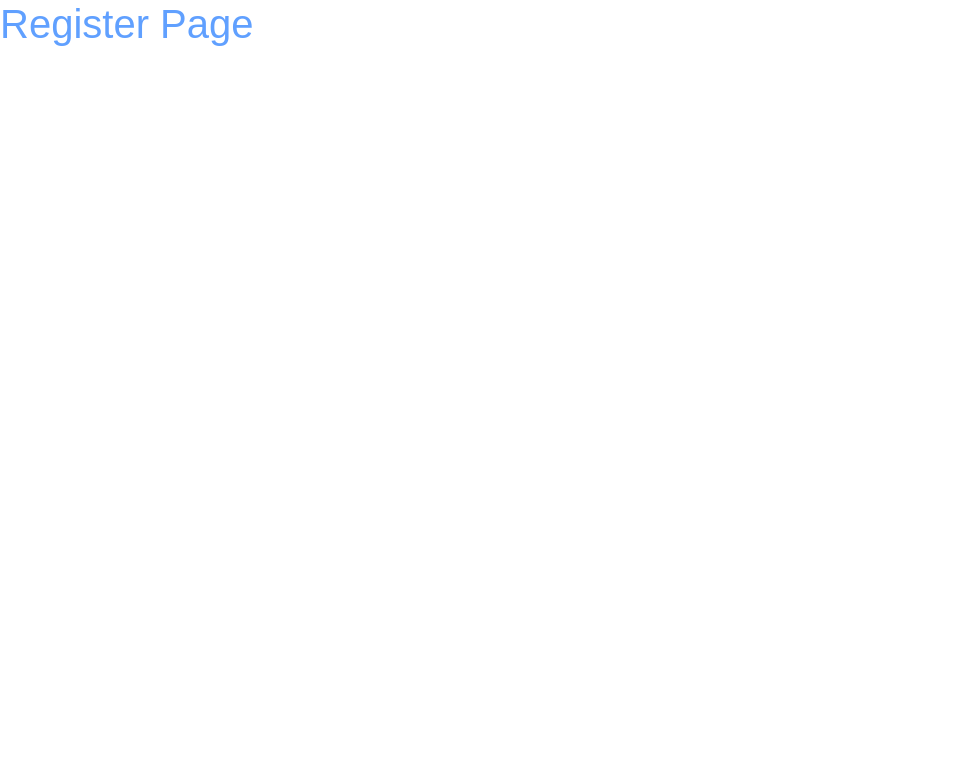
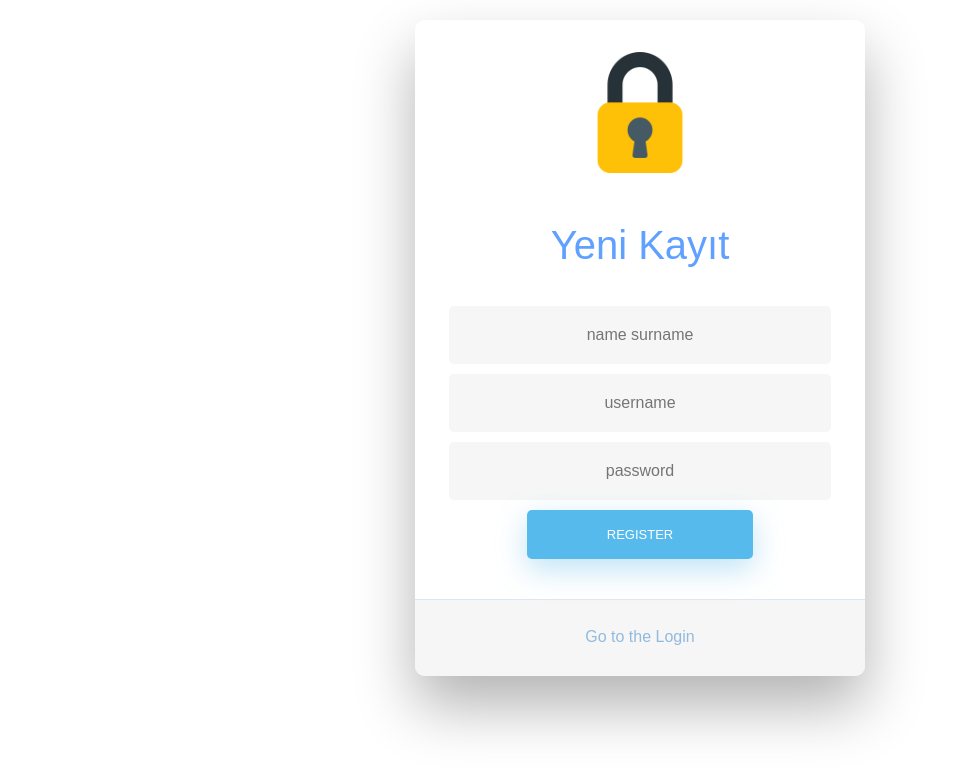
Before and after one commit to bilgejava6/satis, a React (Create React App) app: page /register in a window 1280 px wide. Shown: the top 772 px of the page, without its empty margins (0-953 px from the left). Built offline with nearby package versions, Linux system fonts and the light colour scheme.

Commit message:
öğlen oturumu sonu

```diff
--- /dev/null
+++ b/src/config/RestApis.js
@@ -0,0 +1,10 @@
+const root = 'http://localhost:9090';
+const restApi = {
+    personelUrl : root+ '/personel',
+    urunUrl : root + '/urun'
+};
+/**
+ * Burada tanımını yaptığınız bileşenleri dışarıya açmak istiyorsanız
+ * export etmelisiniz.
+ */
+export default restApi;
--- /dev/null
+++ b/src/config/UserController.js
@@ -0,0 +1,7 @@
+import restApi from "./RestApis";
+const userUrl ={
+    login: restApi.personelUrl + '/login',
+    register: restApi.personelUrl + '/register'
+};
+
+export default userUrl;
--- a/src/pages/Login/Login.js
+++ b/src/pages/Login/Login.js
@@ -4,9 +4,9 @@
     return(
         <div className="wrapper fadeInDown">
             <div id="formContent">
-                <div className="fadeIn first">
-                    <img src="https://www.b-cube.in/wp-content/uploads/2014/05/aditya-300x177.jpg" id="icon" alt="User Icon" />
-                    <h1>Aditya News</h1>
+                <div className="fadeIn first mt-2 p-4">
+                    <img src="/Lock_icon.png" id="icon" alt="User Icon" />
+                    <h1 className='mt-5'>Giriş Yap</h1>
                 </div>
 
                 <form>
@@ -16,7 +16,7 @@
                 </form>
 
                 <div id="formFooter">
-                    <a className="underlineHover" href="#">Go to the Site</a>
+                    <a className="underlineHover" href="/register">Go to the Register</a>
                 </div>
 
             </div>
--- /dev/null
+++ b/src/pages/Register/Register.css
@@ -0,0 +1,264 @@
+
+/* BASIC */
+
+html {
+    background-color: #56baed;
+  }
+
+  body {
+    font-family: "Poppins", sans-serif;
+    height: 100vh;
+  }
+
+  a {
+    color: #92badd;
+    display:inline-block;
+    text-decoration: none;
+    font-weight: 400;
+  }
+
+  h2 {
+    text-align: center;
+    font-size: 16px;
+    font-weight: 600;
+    text-transform: uppercase;
+    display:inline-block;
+    margin: 40px 8px 10px 8px;
+    color: #cccccc;
+  }
+
+
+
+  /* STRUCTURE */
+
+  .wrapper {
+    display: flex;
+    align-items: center;
+    flex-direction: column;
+    justify-content: center;
+    width: 100%;
+    min-height: 100%;
+    padding: 20px;
+  }
+
+  #formContent {
+    -webkit-border-radius: 10px 10px 10px 10px;
+    border-radius: 10px 10px 10px 10px;
+    background: #fff;
+    padding: 30px;
+    width: 90%;
+    max-width: 450px;
+    position: relative;
+    padding: 0px;
+    -webkit-box-shadow: 0 30px 60px 0 rgba(0,0,0,0.3);
+    box-shadow: 0 30px 60px 0 rgba(0,0,0,0.3);
+    text-align: center;
+  }
+
+  #formFooter {
+    background-color: #f6f6f6;
+    border-top: 1px solid #dce8f1;
+    padding: 25px;
+    text-align: center;
+    -webkit-border-radius: 0 0 10px 10px;
+    border-radius: 0 0 10px 10px;
+  }
+
+
+
+  /* TABS */
+
+  h2.inactive {
+    color: #cccccc;
+  }
+
+  h2.active {
+    color: #0d0d0d;
+    border-bottom: 2px solid #5fbae9;
+  }
+
+
+
+  /* FORM TYPOGRAPHY*/
+
+  input[type=button], input[type=submit], input[type=reset]  {
+    background-color: #56baed;
+    border: none;
+    color: white;
+    padding: 15px 80px;
+    text-align: center;
+    text-decoration: none;
+    display: inline-block;
+    text-transform: uppercase;
+    font-size: 13px;
+    -webkit-box-shadow: 0 10px 30px 0 rgba(95,186,233,0.4);
+    box-shadow: 0 10px 30px 0 rgba(95,186,233,0.4);
+    -webkit-border-radius: 5px 5px 5px 5px;
+    border-radius: 5px 5px 5px 5px;
+    margin: 5px 20px 40px 20px;
+    -webkit-transition: all 0.3s ease-in-out;
+    -moz-transition: all 0.3s ease-in-out;
+    -ms-transition: all 0.3s ease-in-out;
+    -o-transition: all 0.3s ease-in-out;
+    transition: all 0.3s ease-in-out;
+  }
+
+  input[type=button]:hover, input[type=submit]:hover, input[type=reset]:hover  {
+    background-color: #39ace7;
+  }
+
+  input[type=button]:active, input[type=submit]:active, input[type=reset]:active  {
+    -moz-transform: scale(0.95);
+    -webkit-transform: scale(0.95);
+    -o-transform: scale(0.95);
+    -ms-transform: scale(0.95);
+    transform: scale(0.95);
+  }
+
+  input[type=text] {
+    background-color: #f6f6f6;
+    border: none;
+    color: #0d0d0d;
+    padding: 15px 32px;
+    text-align: center;
+    text-decoration: none;
+    display: inline-block;
+    font-size: 16px;
+    margin: 5px;
+    width: 85%;
+    border: 2px solid #f6f6f6;
+    -webkit-transition: all 0.5s ease-in-out;
+    -moz-transition: all 0.5s ease-in-out;
+    -ms-transition: all 0.5s ease-in-out;
+    -o-transition: all 0.5s ease-in-out;
+    transition: all 0.5s ease-in-out;
+    -webkit-border-radius: 5px 5px 5px 5px;
+    border-radius: 5px 5px 5px 5px;
+  }
+
+  input[type=text]:focus {
+    background-color: #fff;
+    border-bottom: 2px solid #5fbae9;
+  }
+
+  input[type=text]:placeholder {
+    color: #cccccc;
+  }
+
+
+
+  /* ANIMATIONS */
+
+  /* Simple CSS3 Fade-in-down Animation */
+  .fadeInDown {
+    -webkit-animation-name: fadeInDown;
+    animation-name: fadeInDown;
+    -webkit-animation-duration: 1s;
+    animation-duration: 1s;
+    -webkit-animation-fill-mode: both;
+    animation-fill-mode: both;
+  }
+
+  @-webkit-keyframes fadeInDown {
+    0% {
+      opacity: 0;
+      -webkit-transform: translate3d(0, -100%, 0);
+      transform: translate3d(0, -100%, 0);
+    }
+    100% {
+      opacity: 1;
+      -webkit-transform: none;
+      transform: none;
+    }
+  }
+
+  @keyframes fadeInDown {
+    0% {
+      opacity: 0;
+      -webkit-transform: translate3d(0, -100%, 0);
+      transform: translate3d(0, -100%, 0);
+    }
+    100% {
+      opacity: 1;
+      -webkit-transform: none;
+      transform: none;
+    }
+  }
+
+  /* Simple CSS3 Fade-in Animation */
+  @-webkit-keyframes fadeIn { from { opacity:0; } to { opacity:1; } }
+  @-moz-keyframes fadeIn { from { opacity:0; } to { opacity:1; } }
+  @keyframes fadeIn { from { opacity:0; } to { opacity:1; } }
+
+  .fadeIn {
+    opacity:0;
+    -webkit-animation:fadeIn ease-in 1;
+    -moz-animation:fadeIn ease-in 1;
+    animation:fadeIn ease-in 1;
+
+    -webkit-animation-fill-mode:forwards;
+    -moz-animation-fill-mode:forwards;
+    animation-fill-mode:forwards;
+
+    -webkit-animation-duration:1s;
+    -moz-animation-duration:1s;
+    animation-duration:1s;
+  }
+
+  .fadeIn.first {
+    -webkit-animation-delay: 0.4s;
+    -moz-animation-delay: 0.4s;
+    animation-delay: 0.4s;
+  }
+
+  .fadeIn.second {
+    -webkit-animation-delay: 0.6s;
+    -moz-animation-delay: 0.6s;
+    animation-delay: 0.6s;
+  }
+
+  .fadeIn.third {
+    -webkit-animation-delay: 0.8s;
+    -moz-animation-delay: 0.8s;
+    animation-delay: 0.8s;
+  }
+
+  .fadeIn.fourth {
+    -webkit-animation-delay: 1s;
+    -moz-animation-delay: 1s;
+    animation-delay: 1s;
+  }
+
+  /* Simple CSS3 Fade-in Animation */
+  .underlineHover:after {
+    display: block;
+    left: 0;
+    bottom: -10px;
+    width: 0;
+    height: 2px;
+    background-color: #56baed;
+    content: "";
+    transition: width 0.2s;
+  }
+
+  .underlineHover:hover {
+    color: #0d0d0d;
+  }
+
+  .underlineHover:hover:after{
+    width: 100%;
+  }
+
+  h1{
+      color:#60a0ff;
+  }
+
+  /* OTHERS */
+
+  *:focus {
+      outline: none;
+  }
+
+  #icon {
+    width:30%;
+  }
--- a/src/pages/Register/Register.js
+++ b/src/pages/Register/Register.js
@@ -1,8 +1,62 @@
+import './Register.css'
+import React,{ useState} from 'react';
+import userController from '../../config/UserController';
+function Register(){
+    const [adsoyad,setAdsoyad] = useState('');
+    const [username,setUsername] = useState('');
+    const [password,setPassword] = useState('');
 
-function Register(){
+    const register = () =>{
+        /**
+         * 1- Gerekli olan girişlerin alınması. [adsoyad, username, password]
+         * 2- Almış olduğum bilgileri sunucaya iletmeliyim. [fecth -> post]
+         * 3- Login page return.
+         */
+        fetch(userController.register,{
+            method: 'POST',
+            headers: {
+                'Content-Type': 'application/json'
+            },
+            body: JSON.stringify({
+                'adsoyad': adsoyad,
+                'username': username,
+                'password': password
+            })
+        }).then(data=> data.json())
+        .then(data=>{
+            console.log(data);
+        })
+    }
 
     return(
-        <h1>Register Page</h1>
+        <div className="wrapper fadeInDown">
+        <div id="formContent">
+            <div className="fadeIn first mt-2 p-4">
+                <img src="/Lock_icon.png" id="icon" alt="User Icon" />
+                <h1 className='mt-5'>Yeni Kayıt</h1>
+            </div>
+
+            <form>
+                <input onChange={(evt)=>{
+                    setAdsoyad(evt.target.value);
+                }} type="text" id="name" className="fadeIn third" name="login" placeholder="name surname" />
+                <input  onChange={(evt)=>{
+                    setUsername(evt.target.value);
+                }}
+                type="text" id="login" className="fadeIn second" name="login" placeholder="username" />
+                <input onChange={(evt)=>{
+                    setPassword(evt.target.value);
+                }}
+                type="text" id="password" className="fadeIn third" name="login" placeholder="password" />
+                <input type="button" className="fadeIn fourth" value="Register" onClick={register} />
+            </form>
+
+            <div id="formFooter">
+                <a className="underlineHover" href="/login">Go to the Login</a>
+            </div>
+
+        </div>
+    </div>
     )
 }
 
```
Also changed, not shown: public/Lock_icon.png (added), src/config/UrunController.js (added).
